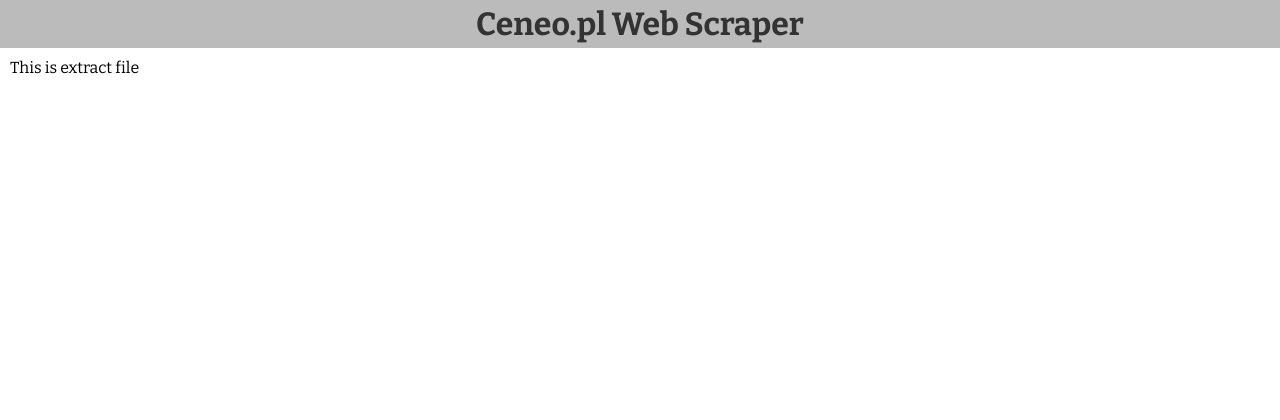
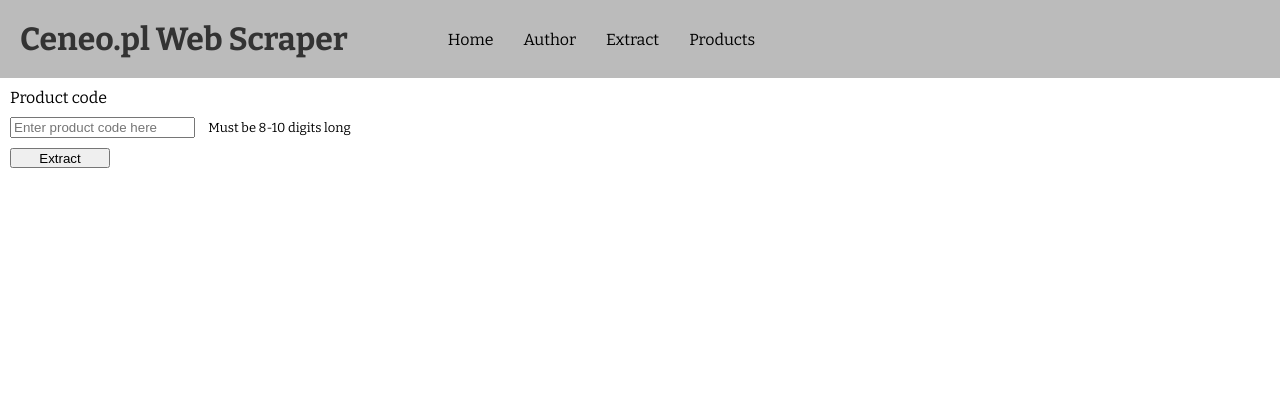
Before and after one commit to yuriipodria/CeneoWebScraperAI11YP, a Flask app: page /extract in a window 1280 px wide. Shown: the top 420 px of the page. Run offline with Flask 3, Linux system fonts and the light colour scheme.

Commit message:
07.05.2024 YP

```diff
--- a/app/routes.py
+++ b/app/routes.py
@@ -1,13 +1,31 @@
 from app import app
-from flask import render_template
+import requests
+from bs4 import BeautifulSoup
+from flask import render_template, request, redirect, url_for
 
 @app.route('/')
 @app.route('/index')
 def index():
   return render_template("index.html")
 
-@app.route('/extract')
+@app.route('/extract', methods=['GET', 'POST'])
 def extract():
+  if request.method == 'POST':
+    product_id = request.form.get('product_id')
+    url = f"https://www.ceneo.pl/{product_id}#tab=reviews"
+    response = requests.get(url)
+    if response.status_code == requests.codes['ok']:
+      page_dom = BeautifulSoup(response.text, "html.parser")
+
+      try:
+        opinions_count = page_dom.select("a.product-review__link > span")
+      except AttributeError:
+        opinions_count = 0
+
+      if opinions_count:
+        return redirect(url_for('product', product_id = product_id))
+      return render_template('extract.html', error = "Product has no opinions")
+    return render_template('extract.html', error = "Product does not exist")
   return render_template("extract.html")
 
 @app.route('/products')
--- /dev/null
+++ b/app/static/blocks/form.css
@@ -0,0 +1,14 @@
+.form__row {
+    margin-block-end: 10px;
+}
+
+.form__requirement {
+    display: inline-block;
+    margin-inline-start: 10px;
+    font-size: 13px;
+}
+
+.form__button {
+    height: 20px;
+    width: 100px;
+}
--- a/app/static/blocks/header.css
+++ b/app/static/blocks/header.css
@@ -1,6 +1,9 @@
 .header {
+  display: flex;
+  align-items: center;
+  gap: 100px;
   color: var(--header-font-color);
   background-color: var(--background-color);
   text-align: center;
-  padding-block: 5px;
+  padding: 20px;
 }
--- /dev/null
+++ b/app/static/blocks/nav.css
@@ -0,0 +1,19 @@
+.nav__list {
+    display: flex;
+    justify-content: left;
+    gap: 30px;
+    list-style: none;
+}
+
+.nav__link {
+    color: #000;
+    text-decoration: none;
+}
+
+.nav__item {
+    transition: .2s;
+}
+
+.nav__item:hover {
+    transform: scale(1.2);
+}
--- a/app/static/blocks/page.css
+++ b/app/static/blocks/page.css
@@ -1,5 +1,6 @@
-p, h1 {
+p, h1, ul {
   margin: 0;
+  padding: 0;
 }
 
 .page__body {
--- a/app/static/blocks/section.css
+++ b/app/static/blocks/section.css
@@ -1,3 +1,14 @@
 .section {
   padding: 10px;
 }
+
+.section__error {
+  display: block;
+  background-color: #ff6363;
+  padding: 5px;
+  border-radius: 8px;
+  border: 2px solid #b92020;
+  margin-block-end: 30px;
+  text-align: center;
+  font-size: 20px;
+}
--- a/app/static/style.css
+++ b/app/static/style.css
@@ -1,5 +1,7 @@
 @import url(./utils/variables.css);
 @import url(./blocks/page.css);
 @import url(./blocks/header.css);
+@import url(./blocks/nav.css);
 @import url(./blocks/section.css);
 @import url(./blocks/footer.css);
+@import url(./blocks/form.css);
--- a/app/templates/base.html
+++ b/app/templates/base.html
@@ -12,6 +12,26 @@
 <body class="page__body">
   <header class="header">
     <h1 class="header__header">Ceneo.pl Web Scraper</h1>
+
+    <nav  class="nav">
+      <ul class="nav__list">
+        <li class="nav__item">
+          <a href="{{url_for('index')}}" class="nav__link">Home</a>
+        </li>
+
+        <li class="nav__item">
+          <a href="{{url_for('author')}}" class="nav__link">Author</a>
+        </li>
+
+        <li class="nav__item">
+          <a href="{{url_for('extract')}}" class="nav__link">Extract</a>
+        </li>
+
+        <li class="nav__item">
+          <a href="{{url_for('products')}}" class="nav__link">Products</a>
+        </li>
+      </ul>
+    </nav>
   </header>
 
   <section class="section">
--- a/app/templates/extract.html
+++ b/app/templates/extract.html
@@ -1,4 +1,28 @@
 {% extends "base.html" %}
 {% block content %}
-  <p class="section__description">This is extract file</p>
+  {% if error is defined %}
+    <strong class="section__error">Error! {{error}}</strong>
+  {% endif %}
+  <form class="form" method="POST" action="{{url_for('extract')}}">
+    <div class="form__row">
+      <label for="product_id" class="form__label">Product code</label>
+    </div>
+
+    <div class="form__row">
+      <input
+        class="form__control"
+        type="text"
+        name="product_id"
+        placeholder="Enter product code here"
+        id="product_id"
+        required
+      >
+
+      <span class="form__requirement">Must be 8-10 digits long</span>
+    </div>
+
+    <div class="form__row">
+      <button type="submit" class="form__button">Extract</button>
+    </div>
+  </form>
 {% endblock %}
```
